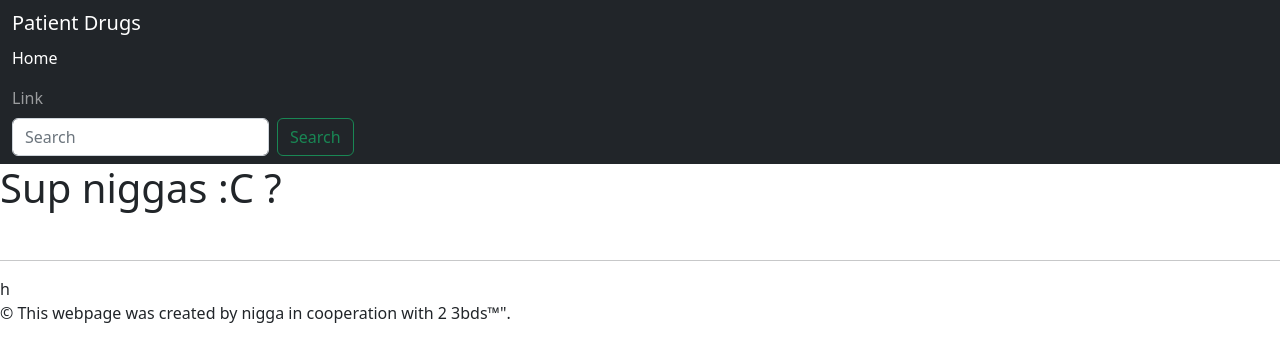
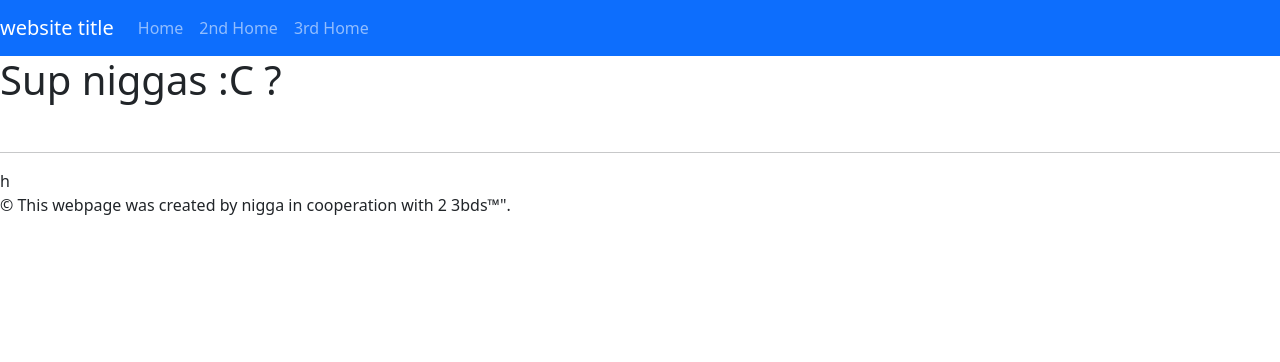
Before and after one commit to FEFOSS4/Patient_education, a plain HTML site: page index.html in a window 1280 px wide. Drawn offline with nearby package versions, Linux system fonts and the light colour scheme; a web font is replaced by a local one.

Commit message:
Update index.html

```diff
--- a/index.html
+++ b/index.html
@@ -13,49 +13,56 @@
   <!-- To be set later-->
 
   <!-- CSS -->
-    <link rel="stylesheet" href="styles.css" >
+  <link rel="stylesheet" href="styles.css">
   <!-- Later... -->
 
 
   <!-- BOOTSTRAP CSS -->
-    <link href="https://cdn.jsdelivr.net/npm/bootstrap@5.2.2/dist/css/bootstrap.min.css" rel="stylesheet" integrity="sha384-Zenh87qX5JnK2Jl0vWa8Ck2rdkQ2Bzep5IDxbcnCeuOxjzrPF/et3URy9Bv1WTRi" crossorigin="anonymous">
+  <link href="https://cdn.jsdelivr.net/npm/bootstrap@5.2.2/dist/css/bootstrap.min.css" rel="stylesheet"
+    integrity="sha384-Zenh87qX5JnK2Jl0vWa8Ck2rdkQ2Bzep5IDxbcnCeuOxjzrPF/et3URy9Bv1WTRi" crossorigin="anonymous">
 
   <!-- Font -->
   <link href="https://fonts.googleapis.com/css2?family=DotGothic16&display=swap" rel="stylesheet">
+  <!-- As a heading -->
 
 
-  <!-- As a heading -->
-  <nav class="navbar navbar-dark bg-dark ">
-    <div class="container-fluid">
-        <div>
-            <span class="navbar-brand" href="#">Patient Drugs</span>
-            <ul class="navbar-nav me-auto mb-2 mb-lg-0">
-              <li class="nav-item">
-                <a class="nav-link active" aria-current="page" href="#">Home</a>
-              </li>
-              <li class="nav-item">
-                <a class="nav-link" href="#">Link</a>
-              </li>
-            </ul>
-            <form class="d-flex" role="search">
-              <input class="form-control me-2" type="search" placeholder="Search" aria-label="Search">
-              <button class="btn btn-outline-success" type="submit">Search</button>
-            </form>
-          </div>
-    </div>
-  </nav>
 </head>
 
 <body>
+  <nav class="navbar navbar-expand-sm navbar-dark bg-primary ">
+    <span class="navbar-brand mb-0 h1"> website title </span>
+    <div class="collapse navbar-collapse" id="navbarNav">
+      <ul class="navbar-nav">
+        <li class="nav-item active" >
+          <a href="#" class="nav-link">
+            Home
+          </a>
+          </li>
+          <li class="nav-item active" >
+            <a href="#" class="nav-link">
+              2nd Home
+            </a>
+            </li>
+            <li class="nav-item active" >
+              <a href="#" class="nav-link">
+                3rd Home
+              </a>
+              </li>
+      </ul>
 
 
+    </div>
+  </nav>
   <h1> Sup niggas :C ?</h1>
 
-    <br><hr>
+  <br>
+  <hr>
   h
 
   <!-- BOOTSTRAP JavaScript -->
-    <script src="https://cdn.jsdelivr.net/npm/bootstrap@5.2.2/dist/js/bootstrap.bundle.min.js" integrity="sha384-OERcA2EqjJCMA+/3y+gxIOqMEjwtxJY7qPCqsdltbNJuaOe923+mo//f6V8Qbsw3" crossorigin="anonymous"></script>
+  <script src="https://cdn.jsdelivr.net/npm/bootstrap@5.2.2/dist/js/bootstrap.bundle.min.js"
+    integrity="sha384-OERcA2EqjJCMA+/3y+gxIOqMEjwtxJY7qPCqsdltbNJuaOe923+mo//f6V8Qbsw3"
+    crossorigin="anonymous"></script>
 
   <!-- JQUERY 1.12 -->
   <!--ok maybe-->
```
Lines whose indentation alone changed are shown as unchanged.
